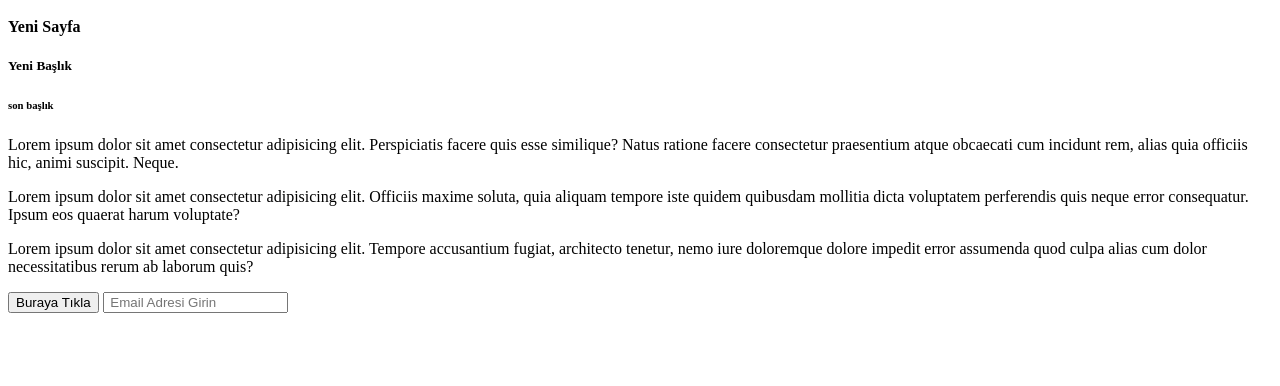
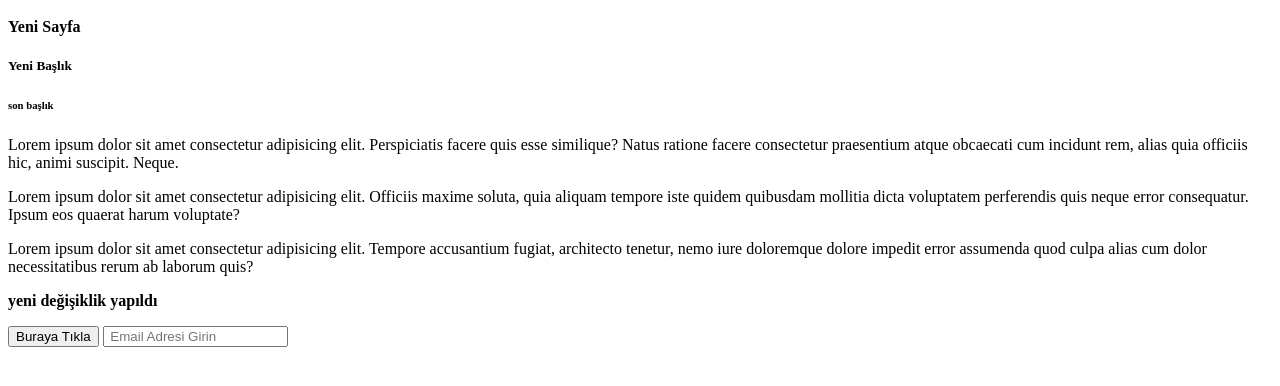
Before and after one commit to sibelmbozkurt/project-3, a plain HTML site: page index.html in a window 1280 px wide. Shown: the part 110-496 px from the top of the page. Drawn offline with Linux system fonts and the light colour scheme.

Commit message:
Update index.html
bold yazı eklendi

```diff
--- a/index.html
+++ b/index.html
@@ -19,6 +19,8 @@
 <p>Lorem ipsum dolor sit amet consectetur adipisicing elit. Officiis maxime soluta, quia aliquam tempore iste quidem quibusdam mollitia dicta voluptatem perferendis quis neque error consequatur. Ipsum eos quaerat harum voluptate?</p>
 <p>Lorem ipsum dolor sit amet consectetur adipisicing elit. Tempore accusantium fugiat, architecto tenetur, nemo iure doloremque dolore impedit error assumenda quod culpa alias cum dolor necessitatibus rerum ab laborum quis?</p>
 
+<p> <b>yeni değişiklik yapıldı</b> </p>
+
 <button>Buraya Tıkla</button>
 
 <input type="text" placeholder=" Email Adresi Girin">
```
